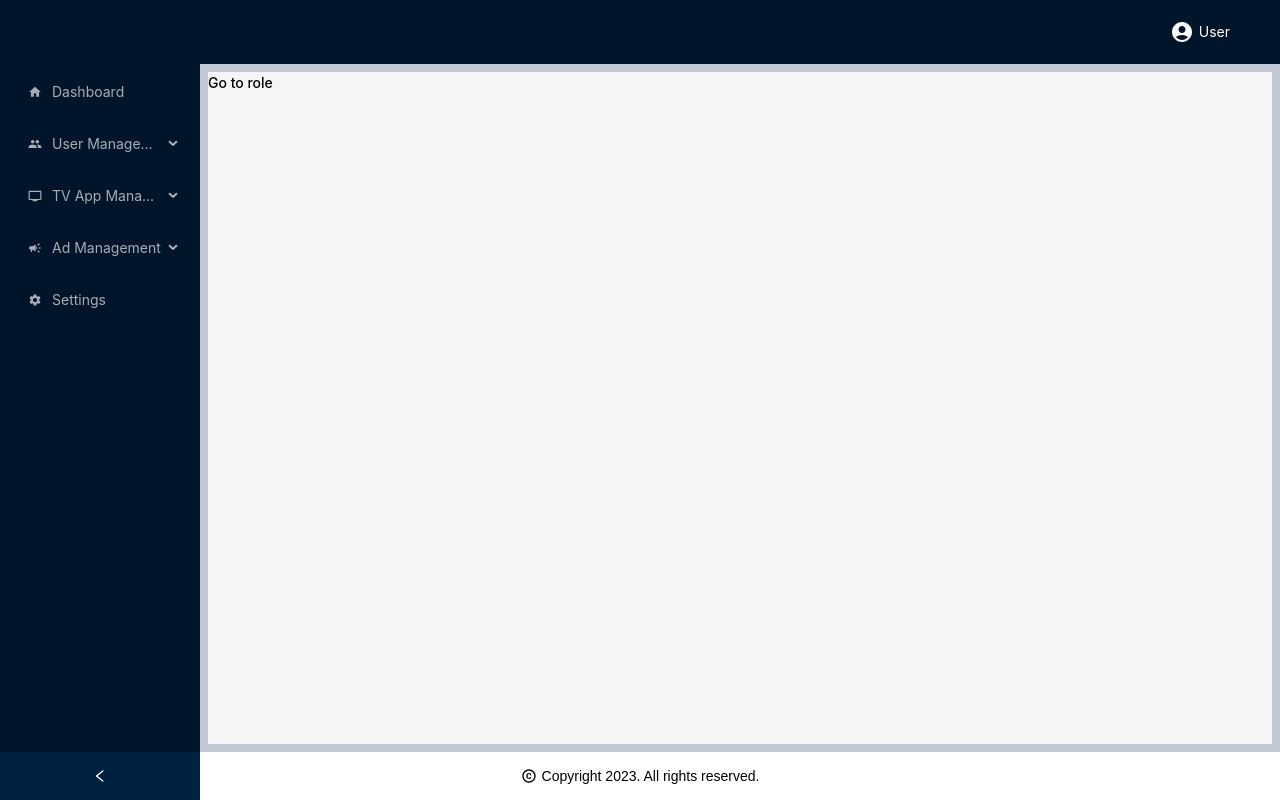
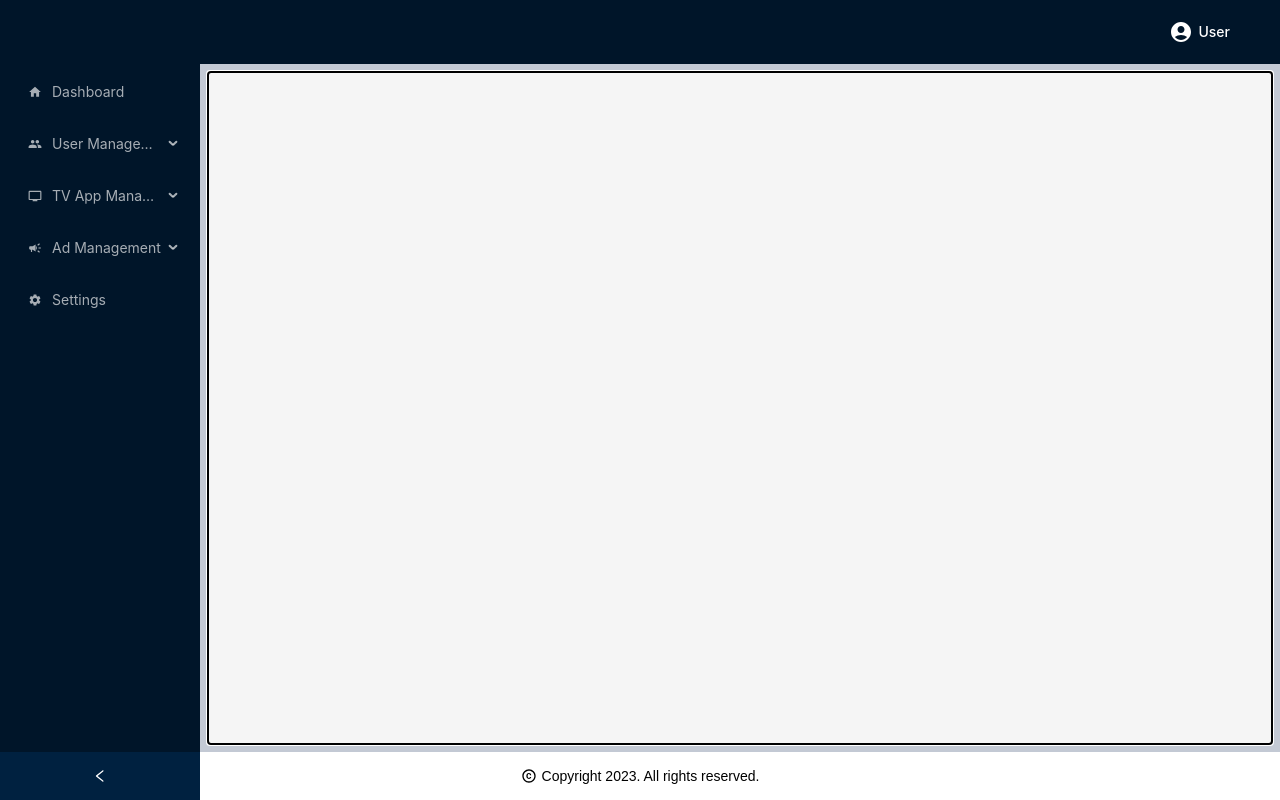
Before and after one commit to msourov/event-management, a React (Vite) app: page /role in a window 1280 px wide. Built offline with nearby package versions, Linux system fonts and the light colour scheme.

Commit message:
routing issue solved

```diff
--- a/src/Routing.jsx
+++ b/src/Routing.jsx
@@ -4,14 +4,34 @@ import {
   createRoutesFromElements,
 } from "react-router-dom";
 import HomeLayout from "./pages/HomeLayout";
-import Role from "./pages/User_management/Role";
-import User from "./pages/User_management/User";
+// import Login from "./pages/Login";
+import Role from "./pages/user_management/Role";
+import User from "./pages/user_management/User";
 import Packages from "./pages/tv_app_management/Packages";
 import AppUser from "./pages/tv_app_management/AppUser";
 import Storage from "./pages/tv_app_management/Storage";
 import AdList from "./pages/ad_management/AdList";
 import Doctors from "./pages/ad_management/Doctors";
 import Settings from "./pages/Settings";
+import UserProfile from "./pages/UserProfile";
+
+export const router = createBrowserRouter(
+  createRoutesFromElements(
+    <Route path="/" element={<HomeLayout />}>
+      {/* <Route path="login" element={<Login />} /> */}
+      <Route path="role" element={<Role />} />
+      <Route path="user" element={<User />} />
+      <Route path="packages" element={<Packages />} />
+      <Route path="app-user" element={<AppUser />} />
+      <Route path="storage" element={<Storage />} />
+      <Route path="ad-list" element={<AdList />} />
+      <Route path="doctors" element={<Doctors />} />
+      <Route path="settings" element={<Settings />} />
+      <Route path="profile" element={<UserProfile />} />
+      <Route path="*" element={<p>Nothing here. Go back.</p>} />
+    </Route>
+  )
+);
 
 // export const router = createBrowserRouter([
 //   {
@@ -49,18 +69,3 @@ import Settings from "./pages/Settings";
 //     ],
 //   },
 // ]);
-
-export const router = createBrowserRouter(
-  createRoutesFromElements(
-    <Route path="/" element={<HomeLayout />}>
-      <Route path="/role" element={<Role />} />
-      <Route path="/user" element={<User />} />
-      <Route path="/packages" element={<Packages />} />
-      <Route path="/app-user" element={<AppUser />} />
-      <Route path="/storage" element={<Storage />} />
-      <Route path="/ad-list" element={<AdList />} />
-      <Route path="/doctors" element={<Doctors />} />
-      <Route path="/settings" element={<Settings />} />
-    </Route>
-  )
-);
--- a/src/pages/HomeLayout.jsx
+++ b/src/pages/HomeLayout.jsx
@@ -82,20 +82,23 @@ const items = [
 function HomeLayout() {
   const [collapsed, setCollapsed] = useState(false);
   const navigate = useNavigate();
-  const [selectedKeys, setSelectedKeys] = useState(["1"]);
+  // const [selectedKeys, setSelectedKeys] = useState(["1"]);
   const handleMenuItemClick = (childItem) => {
-    navigate(childItem.key);
-    console.log("childItem.key", childItem.key);
+    // console.log("childItem", childItem);
+    navigate(childItem.keyPath[0]);
   };
 
   return (
-    <div>
+    <div style={{ maxWidth: "100vw" }}>
       <Layout style={{ width: "100vw", height: "100vh" }}>
-        <Header
-          style={{ color: "white", display: "flex", alignItems: "center" }}
-        >
-          <AccountCircleIcon style={{ color: "white", marginLeft: "auto" }} />
-          <span style={{ marginLeft: "5px" }}>User</span>
+        <Header>
+          <Link
+            to="/profile"
+            style={{ color: "white", display: "flex", alignItems: "center" }}
+          >
+            <AccountCircleIcon style={{ color: "white", marginLeft: "auto" }} />
+            <span style={{ marginLeft: "5px" }}>User</span>
+          </Link>
         </Header>
         <Layout hasSider>
           <Sider
@@ -117,36 +120,12 @@ function HomeLayout() {
               theme="dark"
               defaultSelectedKeys={["1"]}
               mode="inline"
-              selectedKeys={selectedKeys}
+              // selectedKeys={selectedKeys}
               items={items}
               onClick={handleMenuItemClick}
-            >
-              {/* {console.log("item", items)}
-              {items.map((item) =>
-                !item.children ? (
-                  <Menu.Item
-                    key={item.key}
-                    onClick={
-                      () => handleChildItemClick(item)
-                      // <Link to={item.link ?? item.children.}>{item.label}</Link>
-                    }
-                  >
-                    {console.log("link", item.link)}
-                    {item.icon}
-                    {item.label}
-                  </Menu.Item>
-                ) : (
-                  <Menu.Item
-                    key={item.children.key}
-                    onClick={() => handleChildItemClick(item.children)}
-                  >
-                    {item.children.label}
-                  </Menu.Item>
-                )
-              )} */}
-            </Menu>
+            />
           </Sider>
-          {/* <Space style={{ width: "100vw" }}> */}
+
           <Content
             style={{
               color: "black",
@@ -155,12 +134,14 @@ function HomeLayout() {
             }}
           >
             {/* <Breadcrumb items={} /> */}
-            <Link
-              to={"/role"}
-              style={{ color: "black ", alignItems: "center" }}
+            <div
+              style={{
+                width: "100%",
+                height: "100%",
+              }}
             >
-              Go to role
-            </Link>
+              <Outlet />
+            </div>
           </Content>
           {/* </Space> */}
         </Layout>
--- /dev/null
+++ b/src/pages/Login.jsx
@@ -0,0 +1,7 @@
+import React from "react";
+
+function Login() {
+  return <div>Login</div>;
+}
+
+export default Login;
--- /dev/null
+++ b/src/pages/UserProfile.jsx
@@ -0,0 +1,7 @@
+import React from "react";
+
+function UserProfile() {
+  return <div>UserProfile</div>;
+}
+
+export default UserProfile;
--- a/src/pages/user_management/Role.jsx
+++ b/src/pages/user_management/Role.jsx
@@ -1,10 +1,30 @@
-import React from "react";
+import React, { useState, useEffect } from "react";
+import axios from "axios";
 
 function Role() {
+  // const [data, setData] = useState("");
+  // const [loading, setLoading] = useState(true);
+  // useEffect(() => {
+  //   const apiURL = "http://192.168.60.86:8000/";
+  //   axios
+  //     .get(apiURL)
+  //     .then((response) => {
+  //       setData(response.data);
+  //       setLoading(false);
+  //     })
+  //     .catch((error) => {
+  //       setLoading(false);
+  //     });
+  // });
   return (
-    <div>
-      Role
-      {console.log("inside role")}
+    <div
+      style={{
+        outline: "auto",
+        width: "100%",
+        height: "100%",
+      }}
+    >
+      {/* {console.log("data", data)} */}
     </div>
   );
 }
```
Also changed, not shown: package.json (+10 -7 lines), 1 other file (tests, documents, lock files or other folders).
